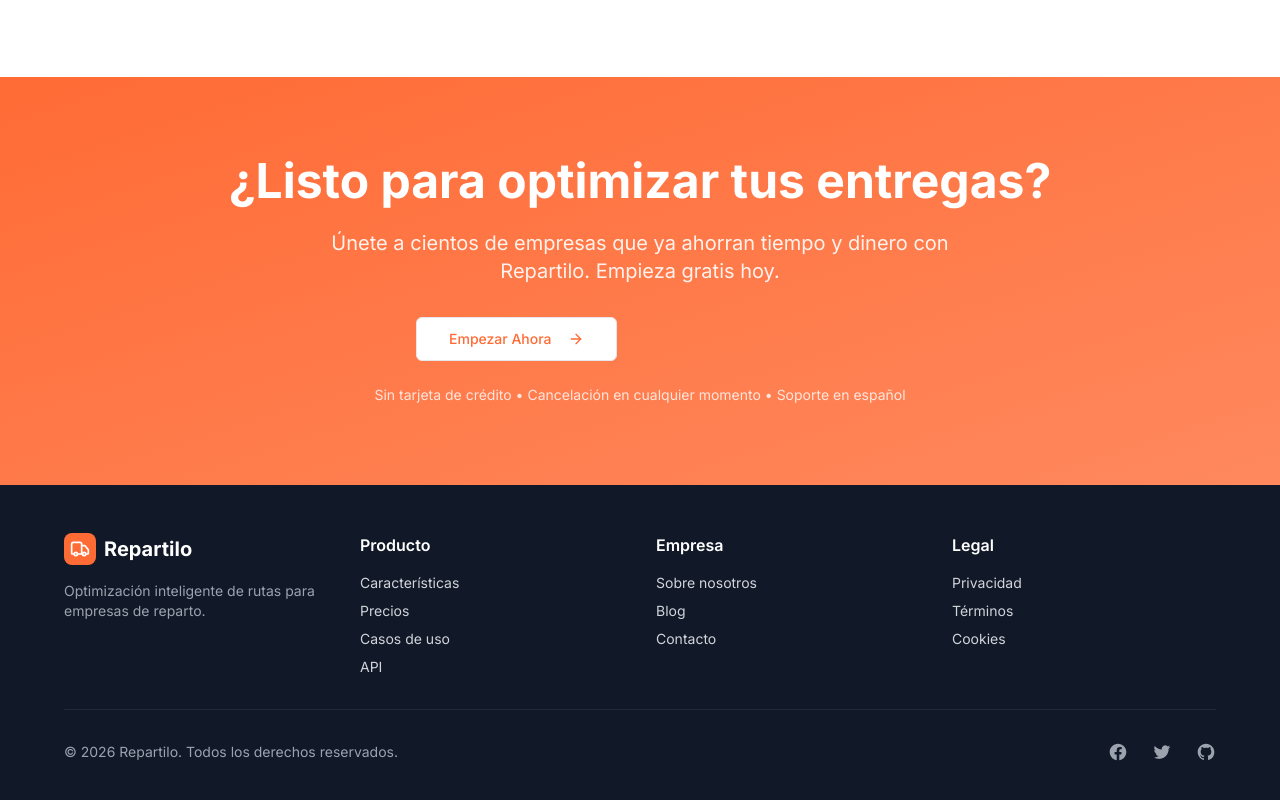
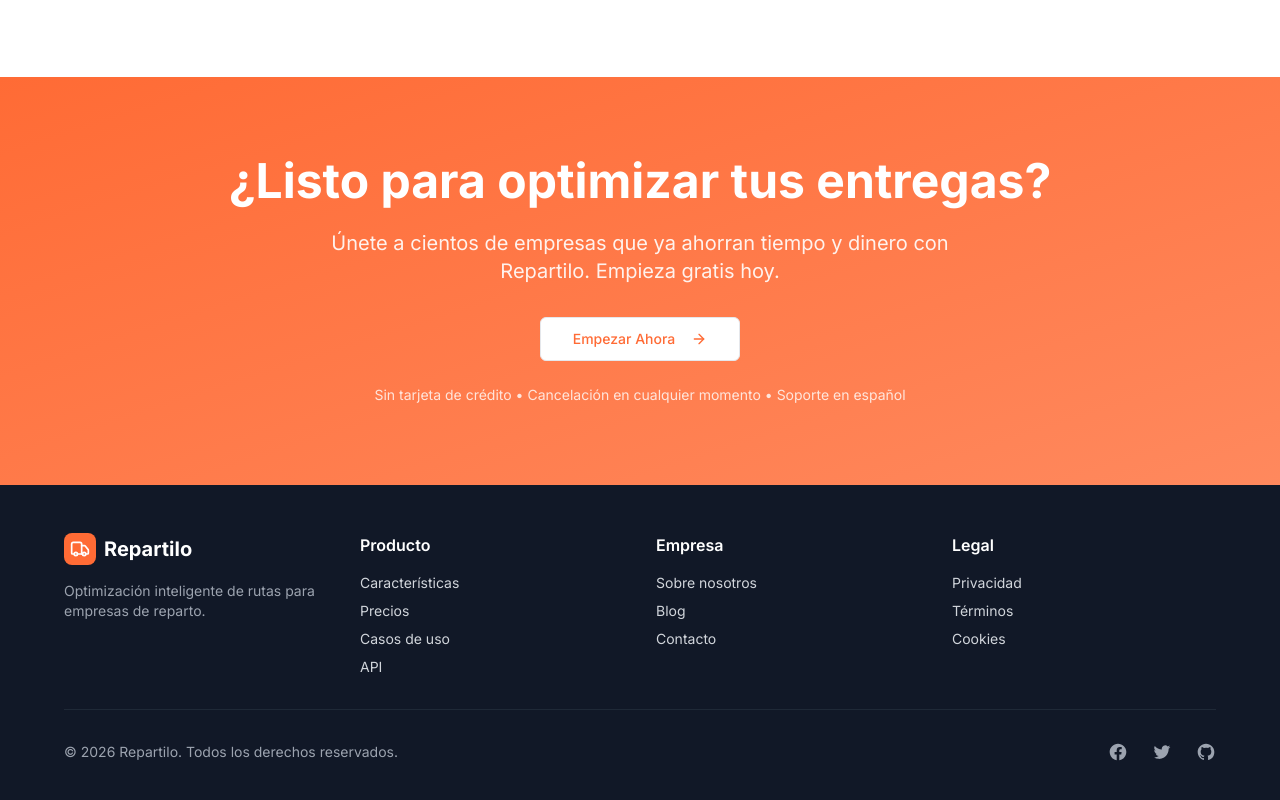
Before and after one commit to augustobottelli/repartilo-frontend, a Next.js app: page / in a window 1280 px wide. Shown: the part 4072-4872 px from the top of the page. Built offline with nearby package versions, Linux system fonts and the light colour scheme; no server answers.

Commit message:
Center 'Empezar Ahora' button (the one from the bottom of the page)

```diff
--- a/components/marketing/cta.tsx
+++ b/components/marketing/cta.tsx
@@ -24,9 +24,9 @@ export function CTA() {
             Empieza gratis hoy.
           </p>
 
-          <div className="flex flex-col sm:flex-row gap-3 max-w-md mx-auto mb-6">
-            <Link href="/sign-in" className="sm:w-auto w-full">
-              <Button size="lg" variant="outline" className="sm:w-auto w-full bg-white text-primary hover:bg-gray-50">
+          <div className="flex flex-col sm:flex-row gap-3 justify-center items-center mb-6">
+            <Link href="/sign-in">
+              <Button size="lg" variant="outline" className="bg-white text-primary hover:bg-gray-50">
                 Empezar Ahora
                 <ArrowRight className="w-4 h-4 ml-2" />
               </Button>
```
